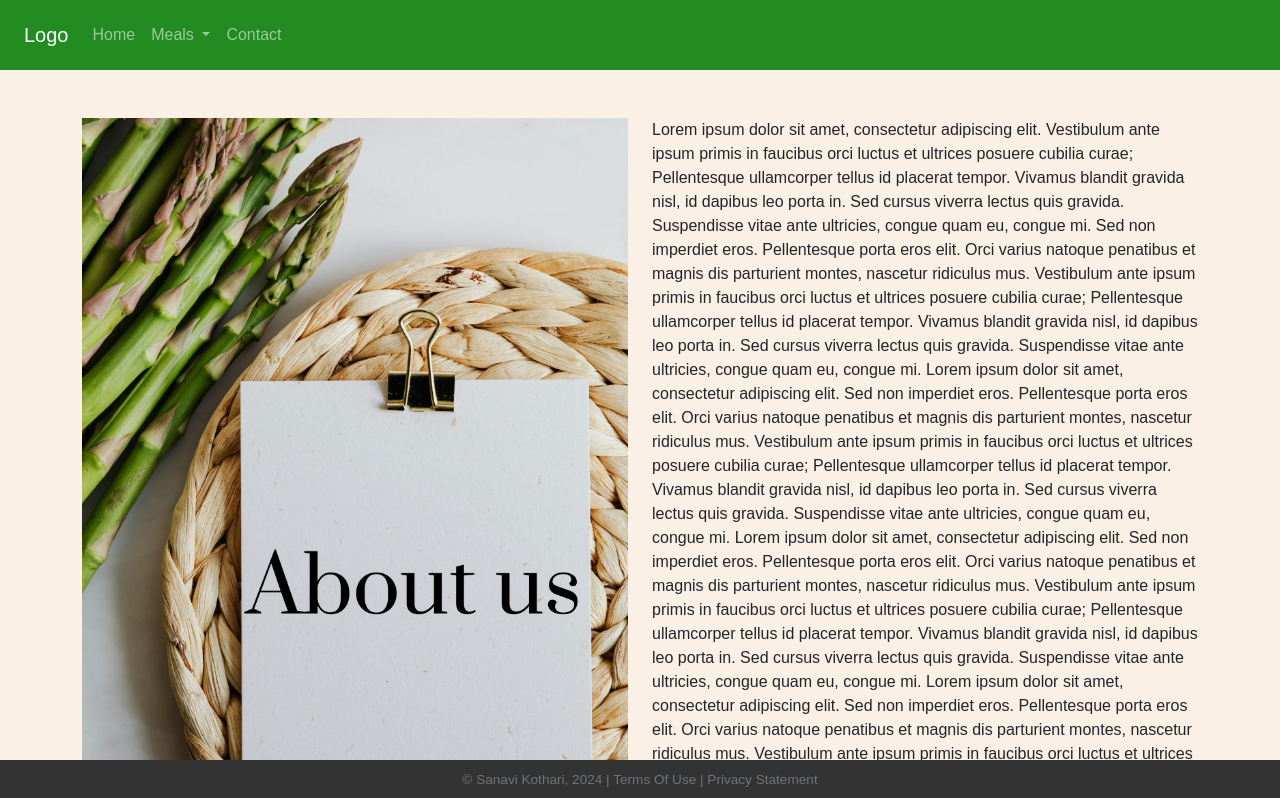
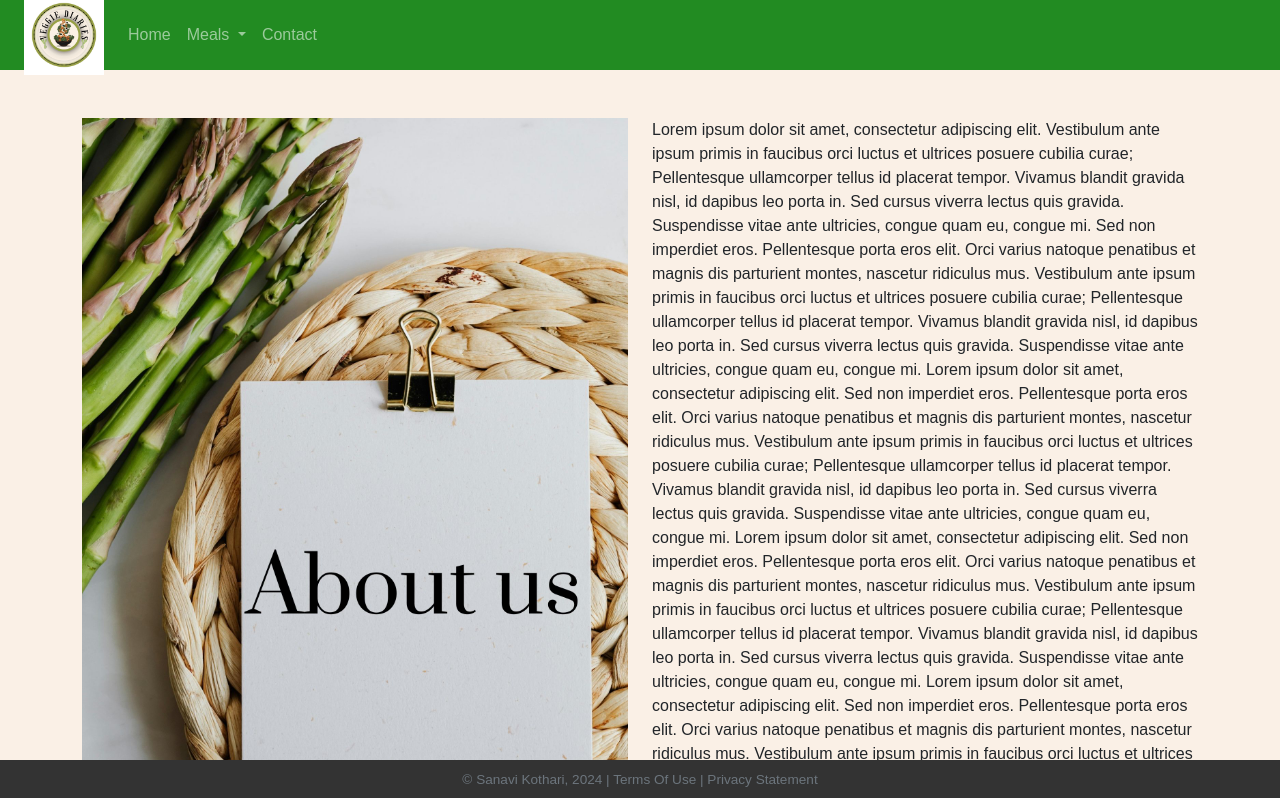
Before and after one commit to sk3773/Vegan-Diaries, a plain HTML site: page about-us.html in a window 1280 px wide. Shown: the top 798 px of the page. Drawn offline with nearby package versions, Linux system fonts and the light colour scheme.

Commit message:
about-us.html

```diff
--- a/about-us.html
+++ b/about-us.html
@@ -1,3 +1,4 @@
+<!-- DEVELOPER Sanavi Kothari, IS117-004, Fall 2024-->
 <!-- DEVELOPER Sanavi Kothari, IS117-004, Fall 2024-->
 <!DOCTYPE html>
 <html lang="en">
@@ -11,7 +12,10 @@
 <body>
 
 <nav class="navbar navbar-expand-md navbar-dark bg-dark">
-    <a class="navbar-brand" href="#">Logo</a>
+    <!-- Brand Logo -->
+    <a class="navbar-brand" href="#">
+        <img src="images/logo.jpg" alt="Logo" height="80">
+    </a>
     <button class="navbar-toggler" type="button" data-bs-toggle="collapse" data-bs-target="#collapsibleNavbar">
         <span class="navbar-toggler-icon"></span>
     </button>
```
